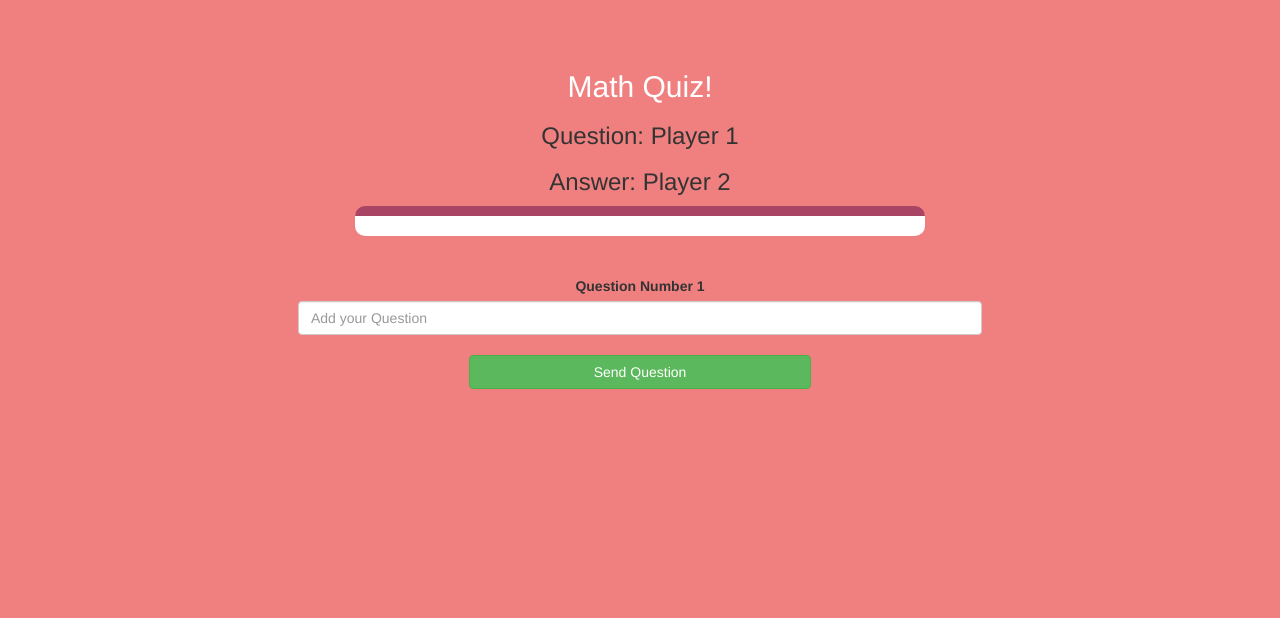
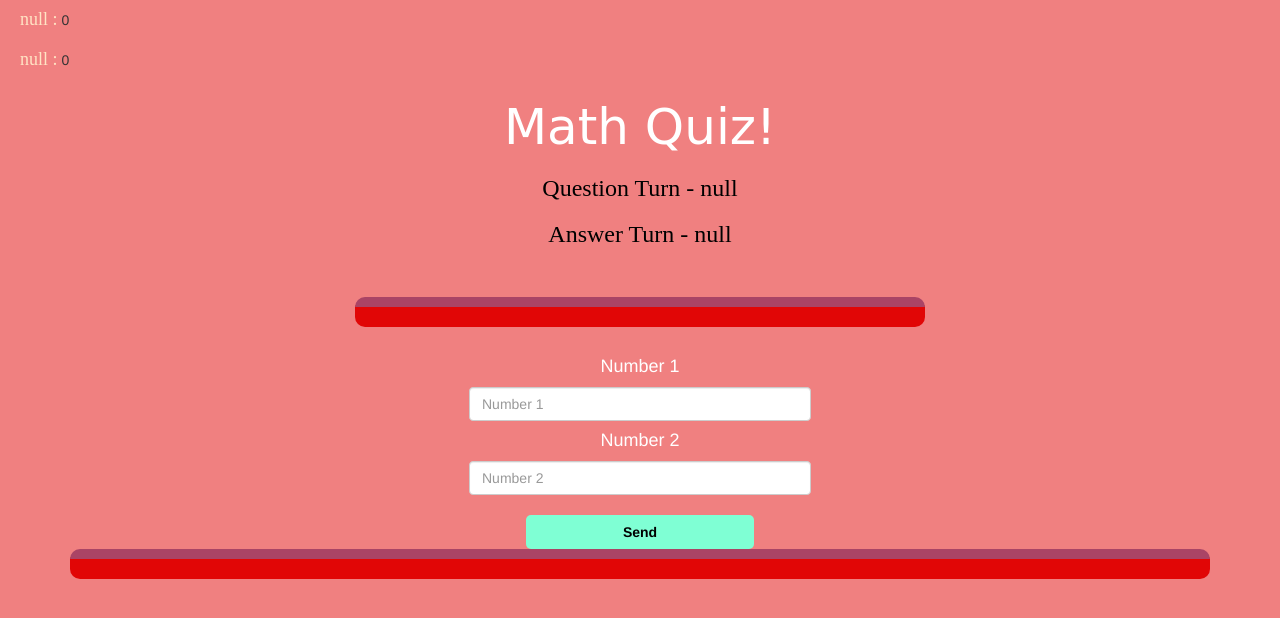
Before and after one commit to HavocDhanush/math-quiz, a plain HTML site: page quiz_game_page.html in a window 1280 px wide. Drawn offline with nearby package versions, Linux system fonts and the light colour scheme.

Commit message:
Add files via upload

```diff
--- a/quiz_game.css
+++ b/quiz_game.css
@@ -29,7 +29,7 @@ h1 {
 }
 #output
 {
-background: white;
+background: rgb(225, 6, 6);
 border-radius: 10px;
 border-top: 10px solid #AA4465;
 padding: 10px;
--- /dev/null
+++ b/quiz_game.js
@@ -0,0 +1,27 @@
+player1_name = localStorage.getItem("player1_name");
+player2_name = localStorage.getItem("player2_name");
+
+player1_score = 0;
+player2_score = 0;
+
+document.getElementById("player1_name").innerHTML = player1_name + " :";
+document.getElementById("player2_name").innerHTML = player2_name + " :";
+
+document.getElementById("player1_score").innerHTML = player1_score;
+document.getElementById("player2_score").innerHTML = player2_score;
+
+document.getElementById("player_question").innerHTML = "Question Turn - " + player1_name;
+document.getElementById("player_answer").innerHTML = "Answer Turn - " + player2_name;
+
+function send() {
+    number1 = document.getElementById("number_1").value;
+    number2 = document.getElementById("number_2").value;
+    actual_answer = parseInt(number1) * parseInt(number2);
+    question_word = "<h5>" + number1 + " X " + number2 + "</h5>";
+    input_box = "<br>Answer : <input type='text' id='input_check_box'>";
+    check_button = "<br><br><button class='btn btn-info' onclick='check()'>Check</button>";
+    row = question_word + input_box + check_button;
+    document.getElementById("output").innerHTML = row;
+    document.getElementById("number_1").value = "";
+    document.getElementById("number_2").value = "";
+}
--- a/quiz_game_page.html
+++ b/quiz_game_page.html
@@ -1,42 +1,41 @@
+
 <!DOCTYPE html>
 <html>
 <head>
-	<title>Math Quiz Game</title>
-
+	<title>Math Quiz</title>
 <meta name="viewport" content="width=device-width, initial-scale=1">
 <link rel="stylesheet" href="https://maxcdn.bootstrapcdn.com/bootstrap/3.4.0/css/bootstrap.min.css">
 <script src="https://ajax.googleapis.com/ajax/libs/jquery/3.4.1/jquery.min.js"></script>
 <script src="https://maxcdn.bootstrapcdn.com/bootstrap/3.4.0/js/bootstrap.min.js"></script>
+<link rel="preconnect" href="https://fonts.googleapis.com">
+<link rel="preconnect" href="https://fonts.gstatic.com" crossorigin>
+<link href="https://fonts.googleapis.com/css2?family=Yellowtail&display=swap" rel="stylesheet">
 
 <link rel="stylesheet" type="text/css" href="quiz_game.css">
 </head>
 <body>
-
-	<h4 id="player1_name"></h4>
-	<span id="player1_score"></span>
+	<h4 id="player1_name" style="color: bisque; text-decoration: none; font-family: none;"></h4> <span id="player1_score"></span>
 	<br>
-	<h4 id="player2_name"></h4>
-	<span id="player2_name"></span>
-
-<div id="gamepage" class="container">
+	<h4 id="player2_name" style="color: bisque; text-decoration: none; font-family: none;"></h4> <span id="player2_score"></span>
+	<div class="container">
+<div style = "color: white;"container">
 	<center>
-		<h2 style="color: white;">Math Quiz!</h2>
-<h3 id="player_question">Question: Player 1</h3>
-<h3 id="player_answer">Answer: Player 2</h3>
-<div id="output" class="col-lg-6"></div>
-
+		<h2 style="color: white; font-family: 'Comic Sans', cursive; font-size: 50px;">Math Quiz!</h2>
+		<h3 id="player_question" style="font-family: 'Comic Sans'; color: black;">Question Turn:</h3>
+		<h3 id="player_answer" style="font-family: 'Comic Sans'; color: black;">Answer Turn:</h3>
 		<br>
 		<br>
-
-		<label>Question Number 1 <b style="color: red"></b></label>
-
+		<div id="output" class="col-lg-6"></div>
 		<br>
-<input type="text" id="word" class="form-control" placeholder="Add your Question">
-<br>
-<button onclick="send()" class="btn btn-success" style="width: 30%">Send Question</button>
+		<h4>Number 1</h4>
+		<input type="number" class="form-control" id="number_1" placeholder="Number 1" style="width: 30%;">
+		<h4>Number 2</h4>
+		<input type="number" class="form-control" id="number_2" placeholder="Number 2" style="width: 30%;">
+		<br>
+		<button onclick="send()" style="width: 20%; background-color: aquamarine; color: black; font-weight: bold; border-radius: 5px;" class="btn btn-link">Send</button>
+		<div id="output"></div>
 	</center>
 </div>
-
-<script src="game_page.js"></script>
+<script src="quiz_game.js"></script>
 </body>
 </html>
```
